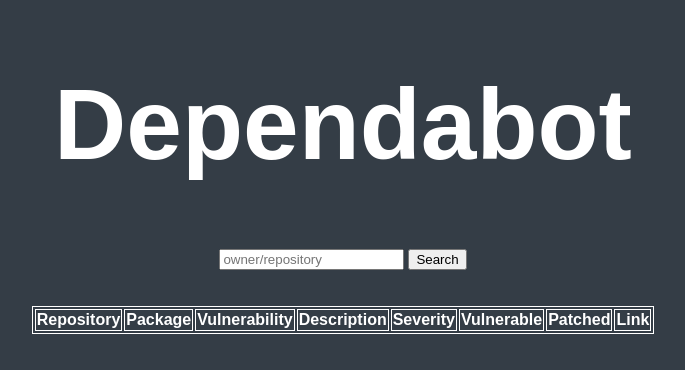
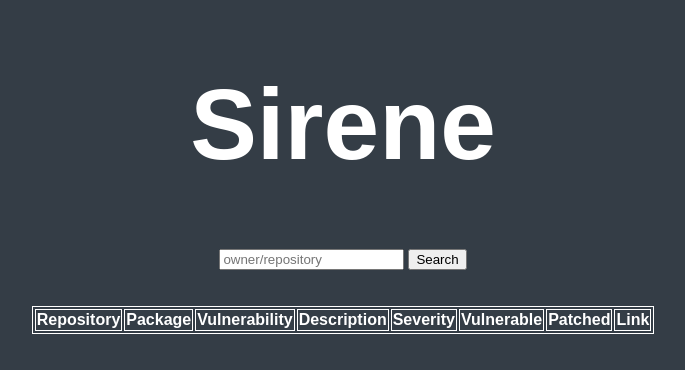
Before and after one commit to 0xTeles/Sirene, a website: page src/api/index.html in a window 1280 px wide. Shown: the whole page, without its empty margins (297-982 px from the left). Drawn offline with Linux system fonts and the light colour scheme.

Commit message:
update sirene

```diff
--- a/src/api/index.html
+++ b/src/api/index.html
@@ -60,7 +60,7 @@
 </head>
 
 <body>
-    <h1>Dependabot</h1>
+    <h1>Sirene</h1>
 
     <form name="repoSearch" action="javascript:search(repo.value)">
         <input type="text" placeholder="owner/repository" name="repo" id="repo">
```
